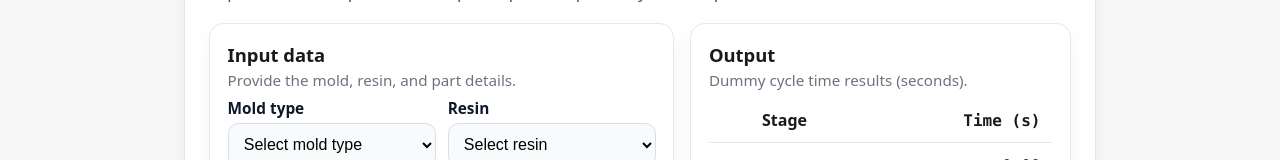
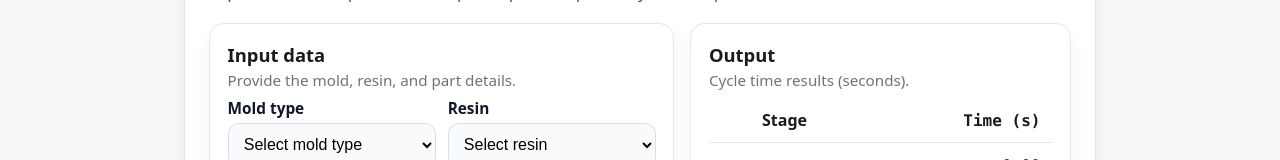
Before and after one commit to km300xl-art/CycleTime-Logic, a Next.js app: page /calculator in a window 1280 px wide. Shown: the part 194-354 px from the top of the page. Built offline with nearby package versions, Linux system fonts and the light colour scheme.

Commit message:
Update OutputTable.tsx

```diff
--- a/app/calculator/components/OutputTable.tsx
+++ b/app/calculator/components/OutputTable.tsx
@@ -26,7 +26,7 @@ export function OutputTable({ outputs }: OutputTableProps) {
     <section className={styles.outputSection} aria-labelledby="output-title">
       <div className={styles.sectionHeader}>
         <h2 id="output-title">Output</h2>
-        <p className={styles.muted}>Dummy cycle time results (seconds).</p>
+        <p className={styles.muted}>Cycle time results (seconds).</p>
       </div>
       <div className={styles.tableWrapper}>
         <table className={styles.outputTable}>
```
